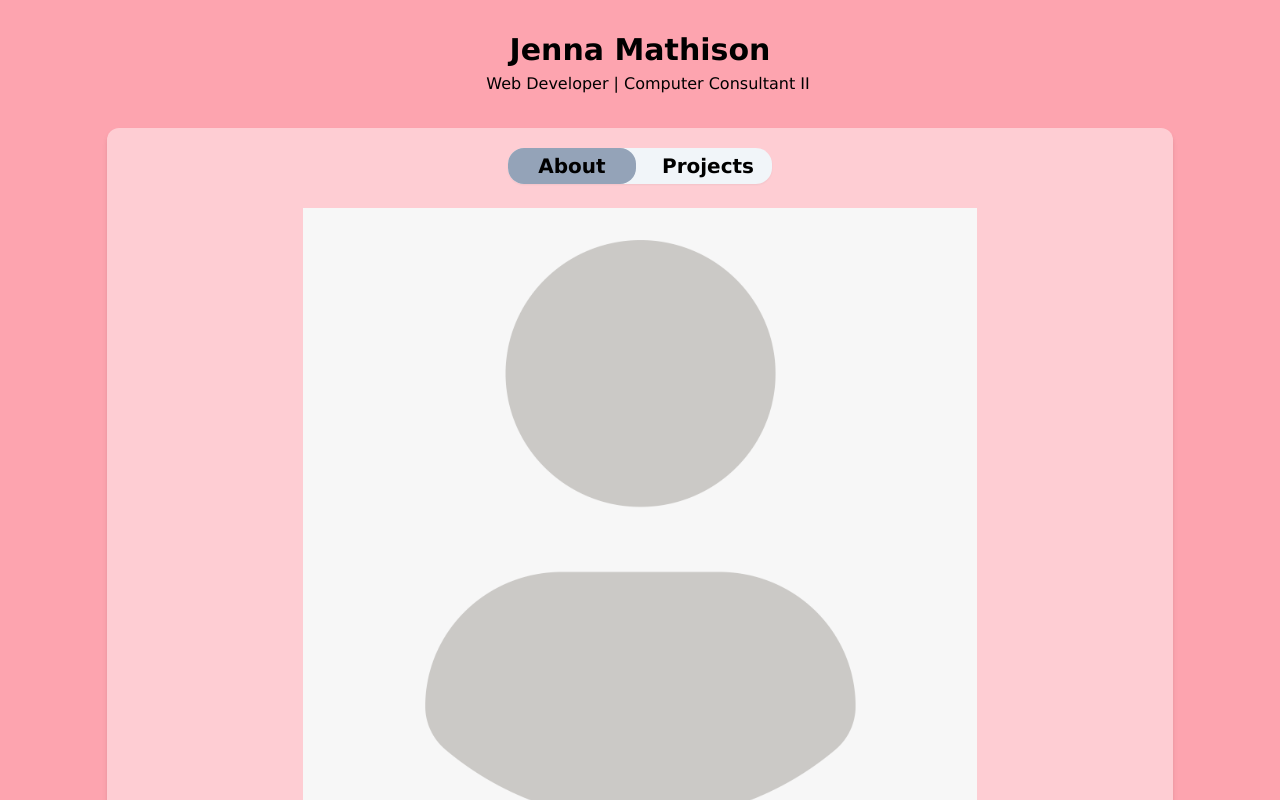
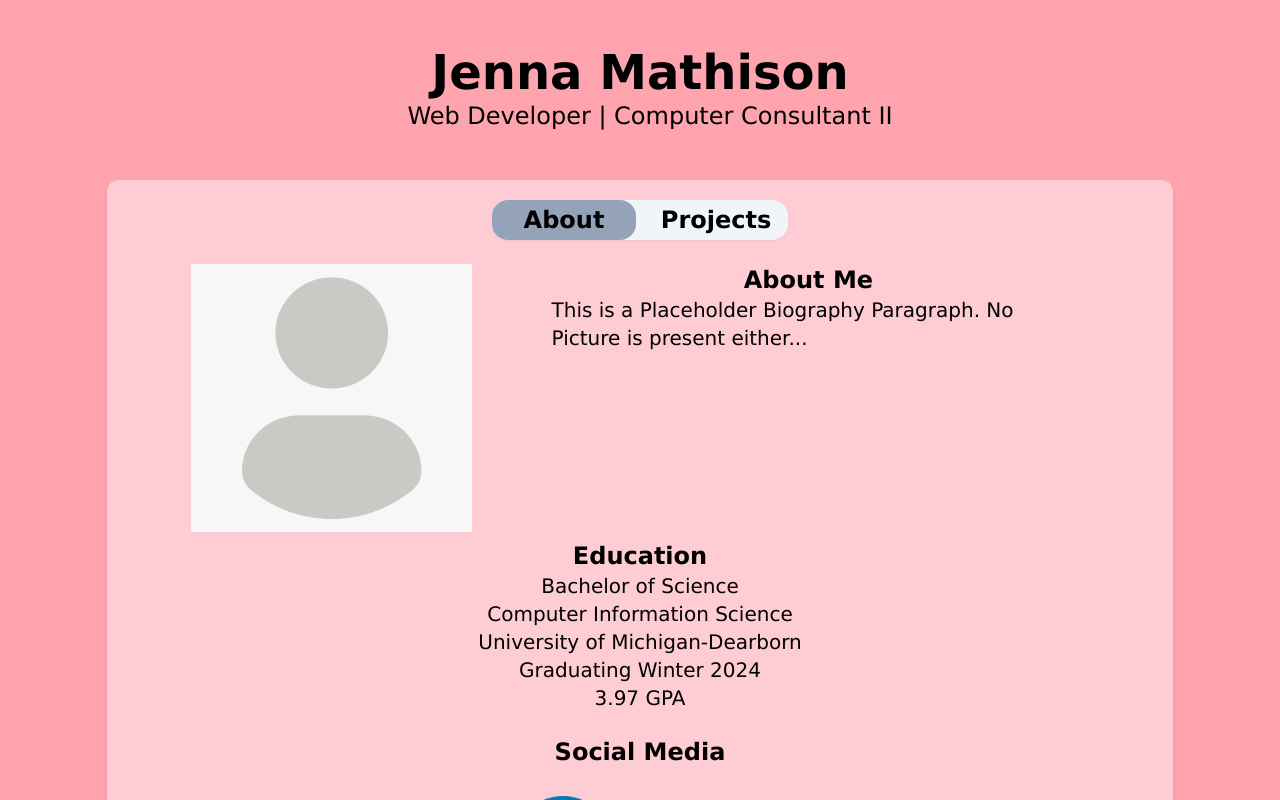
Before and after one commit to jmathison21/JM-Portfolio, a Next.js app: page /about in a window 1280 px wide. Shown: the top 800 px of the page. Built offline with nearby package versions, Linux system fonts and the light colour scheme.

Commit message:
prettier-responsive

```diff
--- a/prettier.config.js
+++ b/prettier.config.js
@@ -6,9 +6,7 @@ const config = {
     singleQuote: false,
     bracketSameLine: true,
     endOfLine: "auto",
-    plugins: [
-        'prettier-plugin-tailwindcss'
-    ],
+    plugins: ["prettier-plugin-tailwindcss"],
 }
 
 module.exports = config
--- a/src/app/Tabs.jsx
+++ b/src/app/Tabs.jsx
@@ -3,11 +3,11 @@ import { useEffect, useState } from "react"
 import { usePathname } from "next/navigation"
 import Link from "next/link"
 
-function TabButton({ name, tab, setTab}) {
+function TabButton({ name, tab, setTab }) {
     return (
         <Link
             className={
-                "z-10 w-32 rounded-2xl px-4 py-1 text-center text-xl font-bold duration-100 hover:bg-slate-400 " +
+                "z-10 w-32 rounded-2xl px-4 py-1 text-center text-xl font-bold duration-100 hover:bg-slate-400 xl:w-36 xl:text-2xl" +
                 (tab == name ? " bg-slate-400" : " bg-transparent")
             }
             href={"/" + name.toLowerCase()}
@@ -27,7 +27,7 @@ export default function Tabs({ tabsList }) {
     )
 
     const tabs = tabsList.map((name) => (
-        <TabButton key={name} name={name} tab={tab} setTab={setTab}/>
+        <TabButton key={name} name={name} tab={tab} setTab={setTab} />
     ))
 
     useEffect(() => {}, [tab, tabs])
--- a/src/app/about/page.jsx
+++ b/src/app/about/page.jsx
@@ -3,14 +3,13 @@ import Link from "next/link"
 import db from "src/jennaDB"
 
 function Bio({ bio }) {
-    const imgSrc =
-        bio.picture != "" ? bio["picture"] : bio["no-picture"]
+    const imgSrc = bio.picture != "" ? bio["picture"] : bio["no-picture"]
     const imgAlt =
         bio.picture != "" ? bio["picture-alt"] : bio["no-picture-alt"]
 
     return (
         <div className="flex w-full flex-grow flex-row flex-wrap justify-center ">
-            <div className="w-2/3">
+            <div className="w-2/3 sm:w-1/3 sm:pl-6 lg:pl-10 xl:pl-14">
                 <Image
                     src={imgSrc}
                     alt={imgAlt}
@@ -21,15 +20,29 @@ function Bio({ bio }) {
                     className="h-auto w-full"
                 />
             </div>
-            <div className="flex w-full flex-col items-center p-2 pb-0">
-                <p className="text-center text-lg font-bold">About Me</p>
-                <p className="text-left">{bio.about}</p>
+            <div className="flex w-full flex-col items-center py-2 sm:w-2/3 sm:px-6 sm:py-0 lg:px-12 xl:px-20">
+                <p className="text-center text-lg font-bold lg:text-xl xl:text-2xl">
+                    About Me
+                </p>
+                <p className="text-left lg:text-lg xl:text-xl">{bio.about}</p>
             </div>
-            <div className="flex flex-col w-full items-center p-2 pb-0">
-                <p className="text-center text-lg font-bold">Education</p>
-                <p className="text-center whitespace-pre-line">{bio.education}</p>
+            <div className="flex w-full flex-col items-center py-2 ">
+                <p className="text-center text-lg font-bold lg:text-xl xl:text-2xl">
+                    Education
+                </p>
+                <p className="whitespace-pre-line text-center lg:text-lg xl:text-xl">
+                    {bio.education}
+                </p>
             </div>
         </div>
+    )
+}
+
+function SectionTitle({text}) {
+    return (
+            <h2 className="p-4 text-center text-lg font-bold lg:text-xl xl:text-2xl">
+                {text}
+            </h2>
     )
 }
 
@@ -42,7 +55,6 @@ function Social({ social }) {
                     height={100}
                     src={social.icon}
                     alt={social["icon-alt"]}
-
                 />
                 <Link
                     className="pl-8 text-2xl text-blue-500"
@@ -61,7 +73,7 @@ function Socials({ socials }) {
 
     return (
         <div className="flex flex-col items-center">
-            <h2 className="p-4 text-center text-xl font-bold ">Social Media</h2>
+            <SectionTitle text={"Social Media"} />
             <ul className="">{socialItems}</ul>
         </div>
     )
@@ -69,8 +81,10 @@ function Socials({ socials }) {
 
 function Resume({ resume }) {
     return (
+        <>
+            <SectionTitle text={"Resume"} />
             <div className="flex flex-row rounded-xl bg-white p-2">
-            <div className="w-1/3 flex items-center">
+                <div className="flex w-1/3 items-center">
                     <Image
                         width={0}
                         height={0}
@@ -85,6 +99,7 @@ function Resume({ resume }) {
                     <p>Last Modified: {resume.modDate}</p>
                 </div>
             </div>
+        </>
     )
 }
 
--- a/src/app/layout.jsx
+++ b/src/app/layout.jsx
@@ -9,12 +9,12 @@ export const metadata = {
 
 function Header() {
     return (
-        <div className="flex w-screen flex-col space-y-1 py-8">
-            <h1 className="w-fit self-center whitespace-nowrap text-center text-3xl font-bold antialiased">
+        <div className="flex w-screen flex-col space-y-1 py-8 lg:py-12">
+            <h1 className="w-fit self-center whitespace-nowrap text-center text-3xl font-bold antialiased sm:text-4xl xl:text-5xl">
                 Jenna Mathison
             </h1>
-            <div className="flex w-full flex-row justify-center space-x-1 pl-4 ">
-                <h2 className="w-fit whitespace-nowrap text-start text-l antialiased">
+            <div className="flex w-full flex-row justify-center space-x-1 pl-4 sm:pl-5">
+                <h2 className="text-l w-fit whitespace-nowrap text-start antialiased sm:text-xl xl:text-2xl">
                     Web Developer | Computer Consultant II
                 </h2>
             </div>
@@ -35,7 +35,7 @@ export default async function RootLayout({ children }) {
                             <div className="flex h-auto w-full flex-row justify-center">
                                 <Tabs tabsList={tabsList} />
                             </div>
-                            <div className="flex w-full flex-col items-center px-6 pb-6 pt-2">
+                            <div className="flex w-full flex-col items-center px-4 pb-6 pt-2 sm:px-6">
                                 {children}
                             </div>
                         </div>
--- a/src/app/projects/Project.jsx
+++ b/src/app/projects/Project.jsx
@@ -2,7 +2,7 @@
 import Image from "next/image"
 import Link from "next/link"
 
-export default function Project({ project, key }) {
+export default function Project({ project }) {
     const image =
         project.picture != "" ? (
             <Image
@@ -15,9 +15,7 @@ export default function Project({ project, key }) {
             <></>
         )
     return (
-        <li
-            key={key}
-            className="flex flex-row space-x-4 rounded-xl bg-white p-2">
+        <li className="flex flex-row space-x-4 rounded-xl bg-white p-2">
             {image}
             <div className="flex flex-col space-y-2">
                 <h2 className="text-xl font-bold">{project.name}</h2>
--- a/tailwind.config.js
+++ b/tailwind.config.js
@@ -2,17 +2,13 @@ const defaultTheme = require("tailwindcss/defaultTheme")
 
 /** @type {import('tailwindcss').Config} */
 module.exports = {
-  content: [
-    './src/**/*.{js,ts,jsx,tsx,mdx}'
-  ],
-  theme: {
-    extend: {
-      fontFamily: {
-        "sans": ["Verdana", "sans-serif"]
-      },
+    content: ["./src/**/*.{js,ts,jsx,tsx,mdx}"],
+    theme: {
+        extend: {
+            fontFamily: {
+                sans: ["Verdana", "sans-serif"],
+            },
+        },
     },
-  },
-  plugins: [
-
-  ],
+    plugins: [],
 }
```
Also changed, not shown: next.config.js (+5 -5 lines), postcss.config.js (+4 -4 lines), .eslintrc.json, jsconfig.json (line endings or trailing spaces), package.json (indentation only), public/jennaDB.json (line endings or trailing spaces), 1 other file (tests, documents, lock files or other folders). Lines whose indentation alone changed are shown as unchanged.
